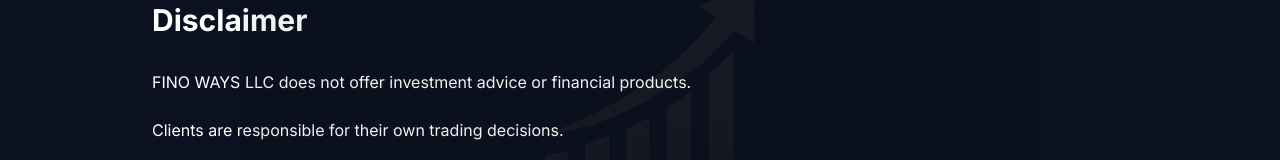
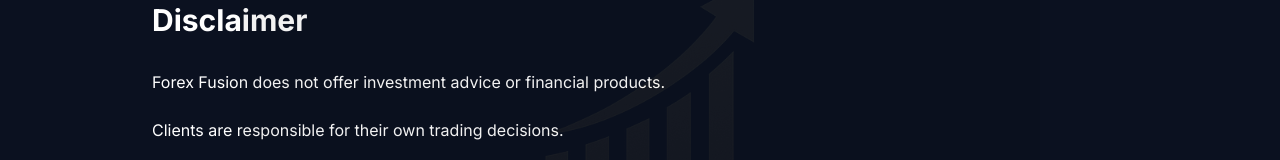
Before and after one commit to Forexfusion/forex-fusion-website, a Next.js app: page /disclaimer in a window 1280 px wide. Shown: the part 206-366 px from the top of the page. Built offline with nearby package versions, Linux system fonts and the light colour scheme.

Commit message:
Update page.tsx

```diff
--- a/src/app/disclaimer/page.tsx
+++ b/src/app/disclaimer/page.tsx
@@ -2,7 +2,7 @@
   return (
     <main className="bg-[#0B1120] text-white py-20 px-6 max-w-5xl mx-auto space-y-6">
       <h1 className="text-3xl font-bold mb-8">Disclaimer</h1>
-      <p>FINO WAYS LLC does not offer investment advice or financial products.</p>
+      <p>Forex Fusion does not offer investment advice or financial products.</p>
       <p>Clients are responsible for their own trading decisions.</p>
       <p>We are not liable for any financial losses incurred while using our services.</p>
     </main>
```
